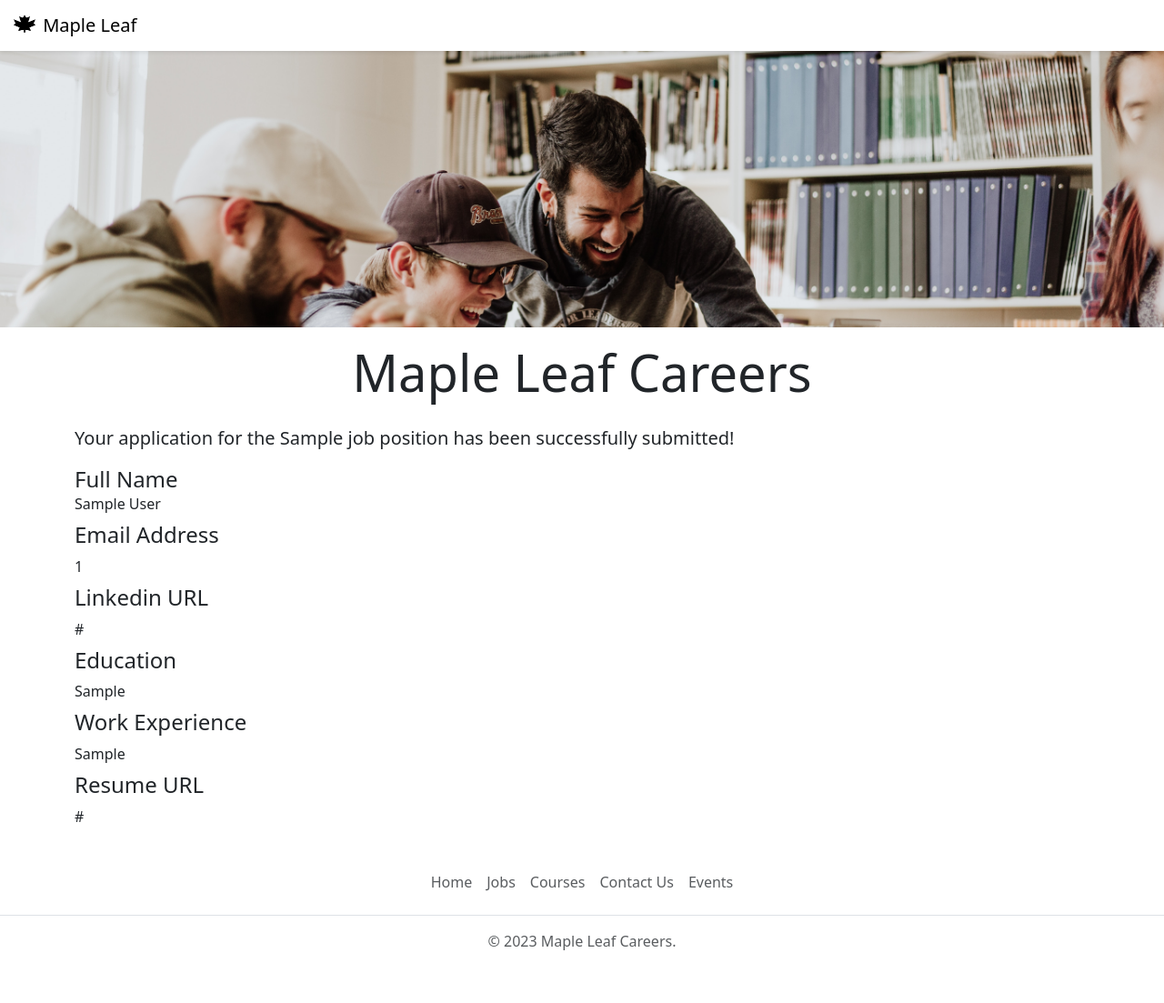
After one commit to mumakkiyah/maple-leaf-careers-v2, a Flask app: template templates/application_submitted.html in a window 1280 px wide. The commit adds this page. Shown: the whole page at 91% size. Run offline with Flask 3, Linux system fonts and the light colour scheme; the template is opened without the code that fills it: most values are stand-ins (such as "Sample title", 1, 10 or a date in 2020).

```diff
--- a/app.py
+++ b/app.py
@@ -1,5 +1,5 @@
 # import Flask class from flask module
-from flask import Flask, render_template, jsonify
+from flask import Flask, render_template, jsonify, request
 from database import load_jobs_from_db, load_job_from_db
 
 # app is an object of the Flask class. Importing functionality from the module
@@ -33,6 +33,21 @@ def view_job(id):
   return render_template('jobpage.html', job=job)
 
 
+# get the input from the URL after form submission
+# the POST method post the data to the URL
+@app.route("/job/<id>/apply", methods=['post'])
+def apply_to_job(id):
+  data = request.form
+  job = load_job_from_db(id)
+  # store this data into DB
+  # send email
+  # display acknolwedgement
+  # pass the application as the data received in the POST method from the form
+  return render_template('application_submitted.html',
+                         application=data,
+                         job=job)
+
+
 ### for testing only
 if __name__ == '__main__':
   app.run(host='0.0.0.0', debug=True)
--- /dev/null
+++ b/templates/application_submitted.html
@@ -0,0 +1,40 @@
+<!DOCTYPE html>
+<html>
+  <head>
+    <title>Application Submitted</title>
+    {% include 'bootstrap.html' %}
+  </head>
+  <body>
+    {% include 'nav.html' %}
+    {% include 'banner.html' %}
+    <div class="container">
+      <h1 class="text-center mt-2 mb-4 display-4">Maple Leaf Careers</h1>
+      <p class="lead">Your application for the {{job['title']}} position has been successfully submitted!</p>
+      <h4 class="mb-0">Full Name</h4>
+      <div class="mb-2">
+        {{application['full_name']}}
+      </div>
+      <h4>Email Address</h4>
+      <div class="mb-2">
+        {{application['email_id']}}
+      </div>
+      <h4>Linkedin URL</h4>
+      <div class="mb-2">
+        {{application['linkedin']}}
+      </div>
+      <h4>Education</h4>
+      <div class="mb-2">
+        {{application['education_info']}}
+      </div>
+      <h4>Work Experience</h4>
+      <div class="mb-2">
+        {{application['work_experience']}}
+      </div>
+      <h4>Resume URL</h4>
+      <div class="mb-2">
+        {{application['resume_url']}}
+      </div>
+    </div>
+      {% include 'footer.html' %}
+  </body>
+</html>
--- a/templates/jobpage.html
+++ b/templates/jobpage.html
@@ -3,6 +3,7 @@
   <head>
     <title>{{job.title}} - Maple Leaf Careers</title>
     {% include 'bootstrap.html' %}
+    {% include 'jsscript.html' %}
   </head>
   <body>
     {% include 'nav.html' %}
@@ -29,6 +30,8 @@
       </p>
       <h4>Salary</h4>
       <p class="lead">{{job.salary}}&nbsp;{{job.currency}}</p>
+      {% include 'application_form.html' %}
+      <button type="submit" class="btn btn-primary mt-3" id="showFormButton" onclick="toggleFormAndChangeLabel()">Apply Now</button>
     </div>
     {% include 'footer.html' %}
   </body>
```
Also changed, not shown: templates/application_form.html (added, +33 -0 lines), templates/jsscript.html (added, +22 -0 lines).
